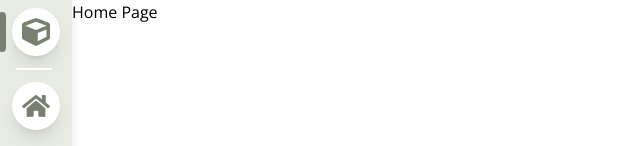
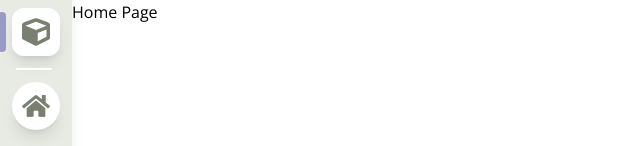
Before and after one commit to guijunzhang/personal-website2.0, a Next.js app: page /home in a window 1280 px wide. Shown: the top 146 px of the page, without its empty margins (0-640 px from the left). Built offline with nearby package versions, Linux system fonts and the light colour scheme.

Commit message:
color scheme changes + toggle mode changes

```diff
--- a/src/components/SideBarIcon.js
+++ b/src/components/SideBarIcon.js
@@ -4,19 +4,21 @@ export default function SideBarIcon(props) {
     return (
         <Link href={"/" + `${props.dir}`}>
             <div
-                className="sidebar-icon group"
-                onClick={props.toggle}
-            >
+                className={
+                    "sidebar-icon group hover:bg-accented2 " +
+                    (props.on ? "rounded-xl" : "")
+                }
+                onClick={props.toggle}>
 
-                <div className={
-                        "pill group-hover:scale-100 " +
-                        (props.on ? "scale-100 h-10" : "scale-0")
-                    }
-                >
+                <div
+                className={
+                    "pill bg-accented2 group-hover:scale-100 " +
+                    (props.on ? "scale-100 h-10" : "scale-0")
+                }>
 
                 </div>
                 {props.icon}
-                <span className="sidebar-tooltip group-hover:scale-100">
+                <span className="sidebar-tooltip bg-accented2 group-hover:scale-100">
                     {props.text}
                 </span>
 
```
